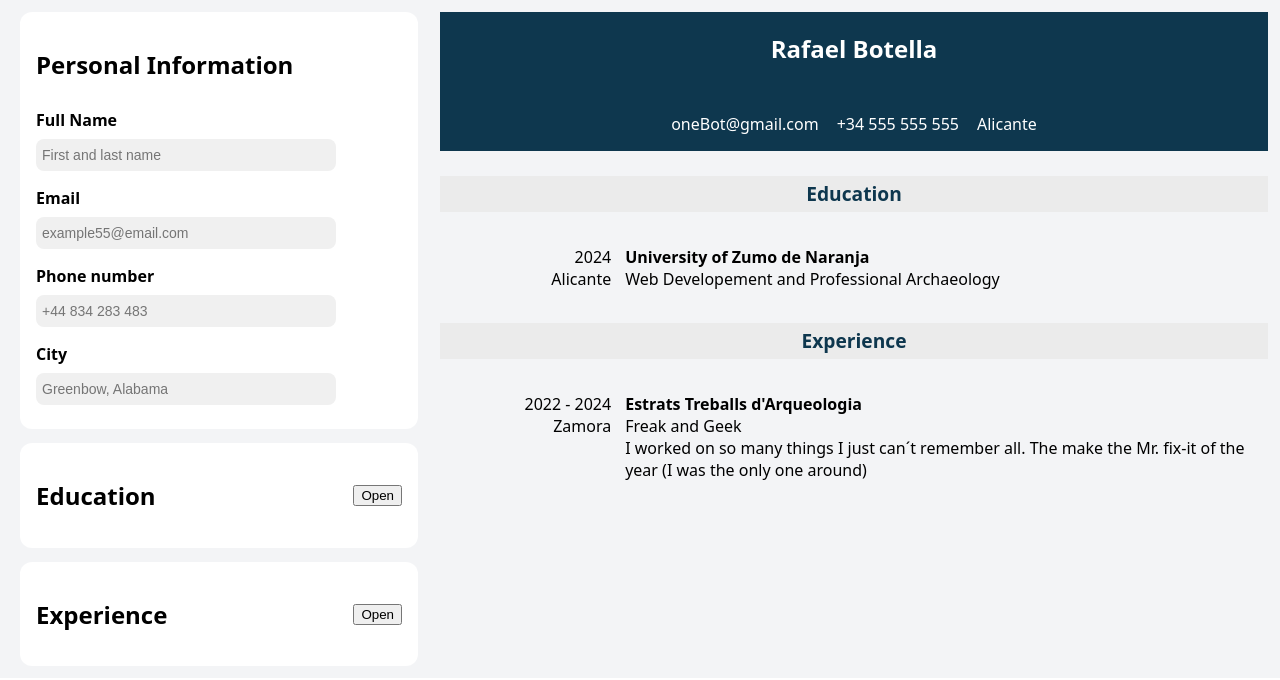
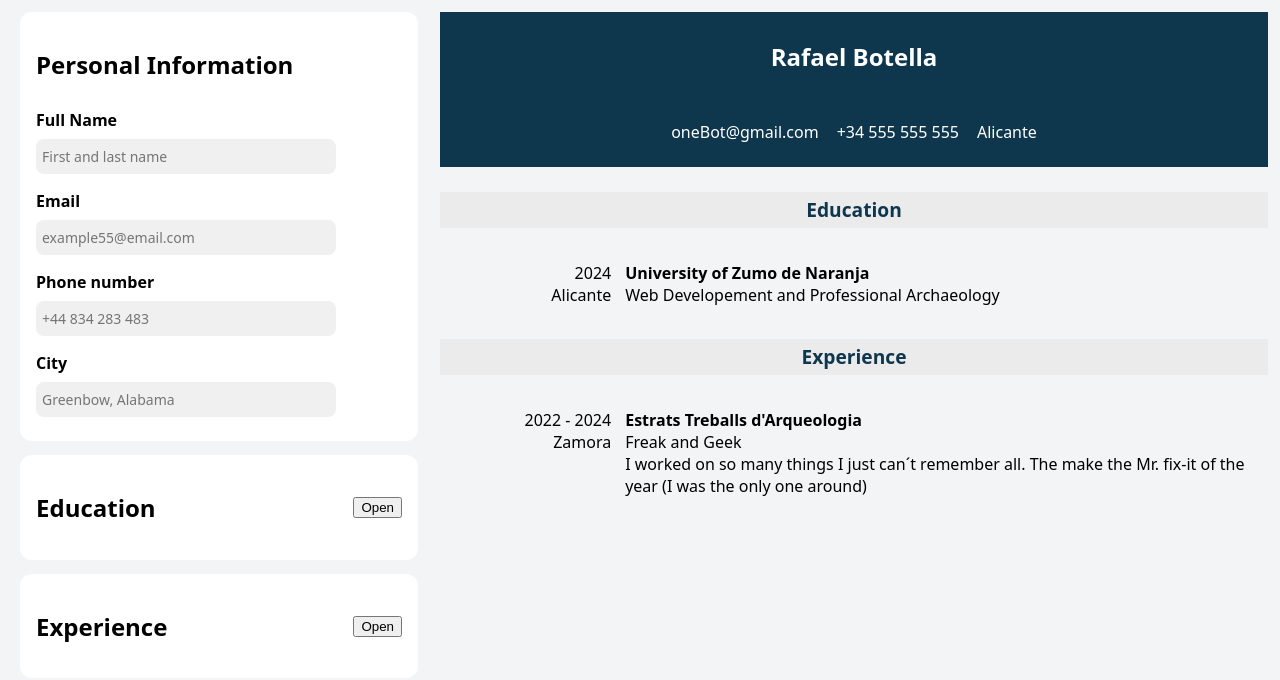
Before and after one commit to rafabo7/top-cv-application, a React (Vite) app: page / in a window 1280 px wide. Shown: the top 680 px of the page. Built offline with nearby package versions, Linux system fonts and the light colour scheme.

Commit message:
Minor style changes

```diff
--- a/src/Styles/InputField.css
+++ b/src/Styles/InputField.css
@@ -13,6 +13,7 @@
 }
 
 .input-field input {
+    font-family: inherit;
     font-size: 14px;
     border: unset;
     border-radius: 8px;
--- a/src/Styles/Output.css
+++ b/src/Styles/Output.css
@@ -7,6 +7,7 @@
 .output .resume-header {
     background-color: #0e374e;
     color: white;
+    padding: 8px 0;
 
 }
 
```
